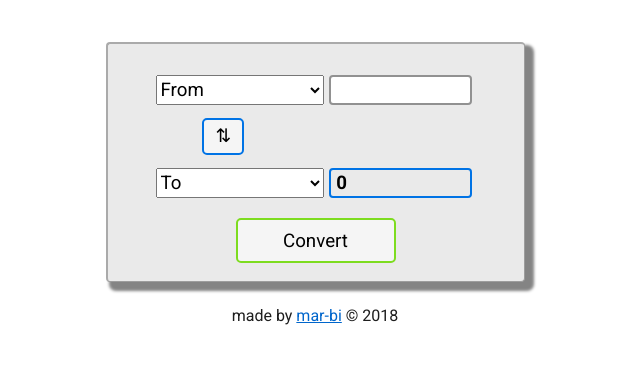
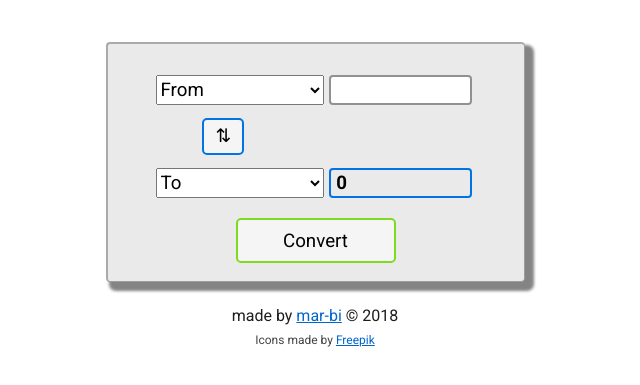
Before and after one commit to mar-bi/currency_converter, a plain HTML site: page index.html in a window 1280 px wide. Shown: the part 73-458 px from the top of the page, without its empty margins (325-965 px from the left). Drawn offline with Linux system fonts and the light colour scheme; no server answers.

Commit message:
add manifest.json

```diff
--- a/index.html
+++ b/index.html
@@ -11,6 +11,7 @@
   <meta name="image" content="https://mar-bi.github.io/currency_converter/currency_converter_preview.png">
   <link rel="canonical" href="https://mar-bi.github.io/currency_converter/" />
   <link rel="stylesheet" type="text/css" href="css/style.css">
+  <link rel="manifest" href="/manifest.json">
 
   <!-- OpenGraph tags -->
   <meta property="og:url" content="https://mar-bi.github.io/currency_converter/">
@@ -62,6 +63,10 @@
       <a href="http://mar-bi.github.io/" target="_blank">mar-bi</a>
       &copy; 2018
     </p>
+    <p class="attribution">
+      Icons made by
+      <a href="http://www.freepik.com" title="Freepik">Freepik</a>
+    </p>
   </footer>
 
   <script type="text/javascript" src="js/idb.js"></script>
--- a/scss/style.scss
+++ b/scss/style.scss
@@ -60,10 +60,15 @@ footer {
     text-align: center;
     font-size: 1em;
     color: darken($gray, 15%);
-    margin-top: 1.5em;
+    margin: 1.5em 0 0.5em 0;
     a {
       color: darken($blue, 5%);
     }
+  }
+  .attribution {
+    font-size: 0.75em;
+    color: $gray;
+    margin: 0.3em 0;
   }
 }
 
```
Also changed, not shown: css/style.css, img/icon-192.png (added), img/icon-512.png (added), manifest.json (added), 1 other file.
